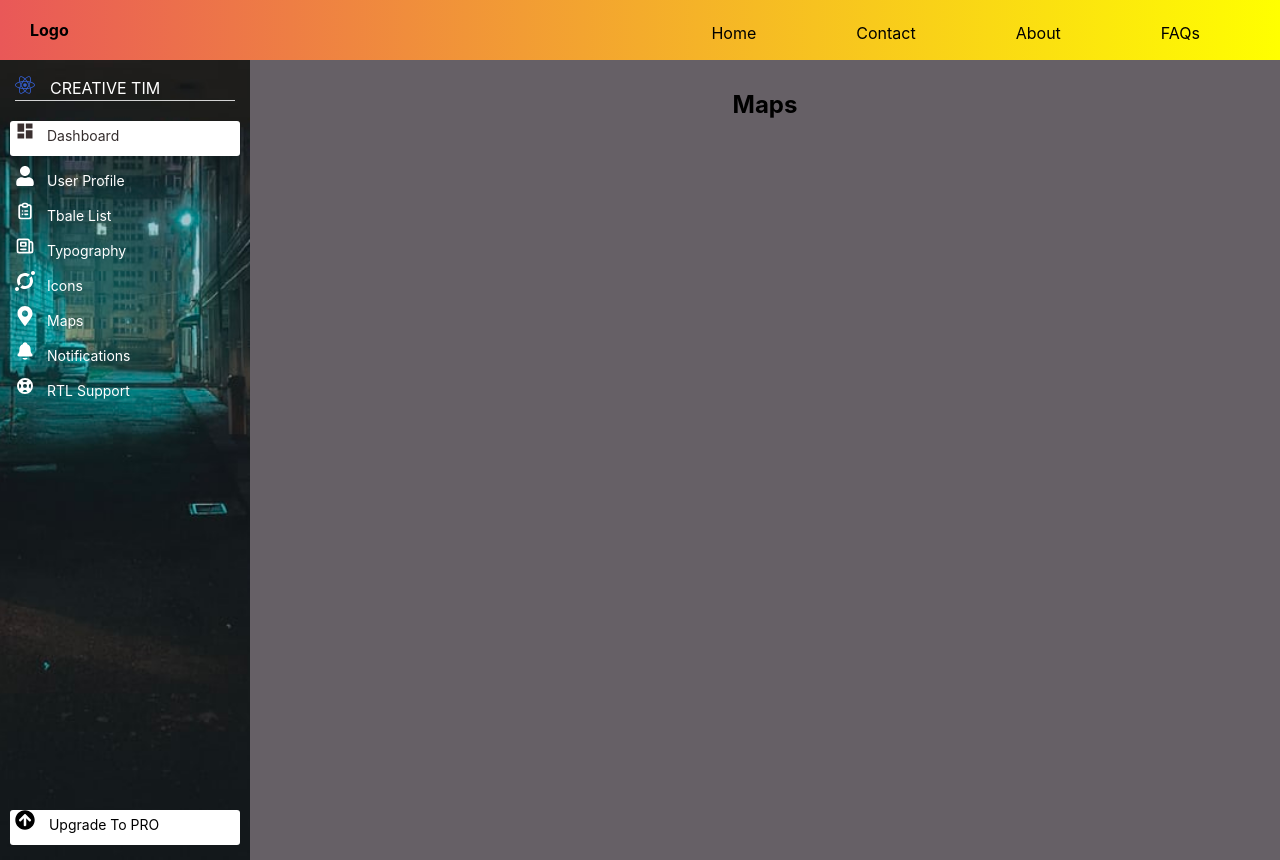
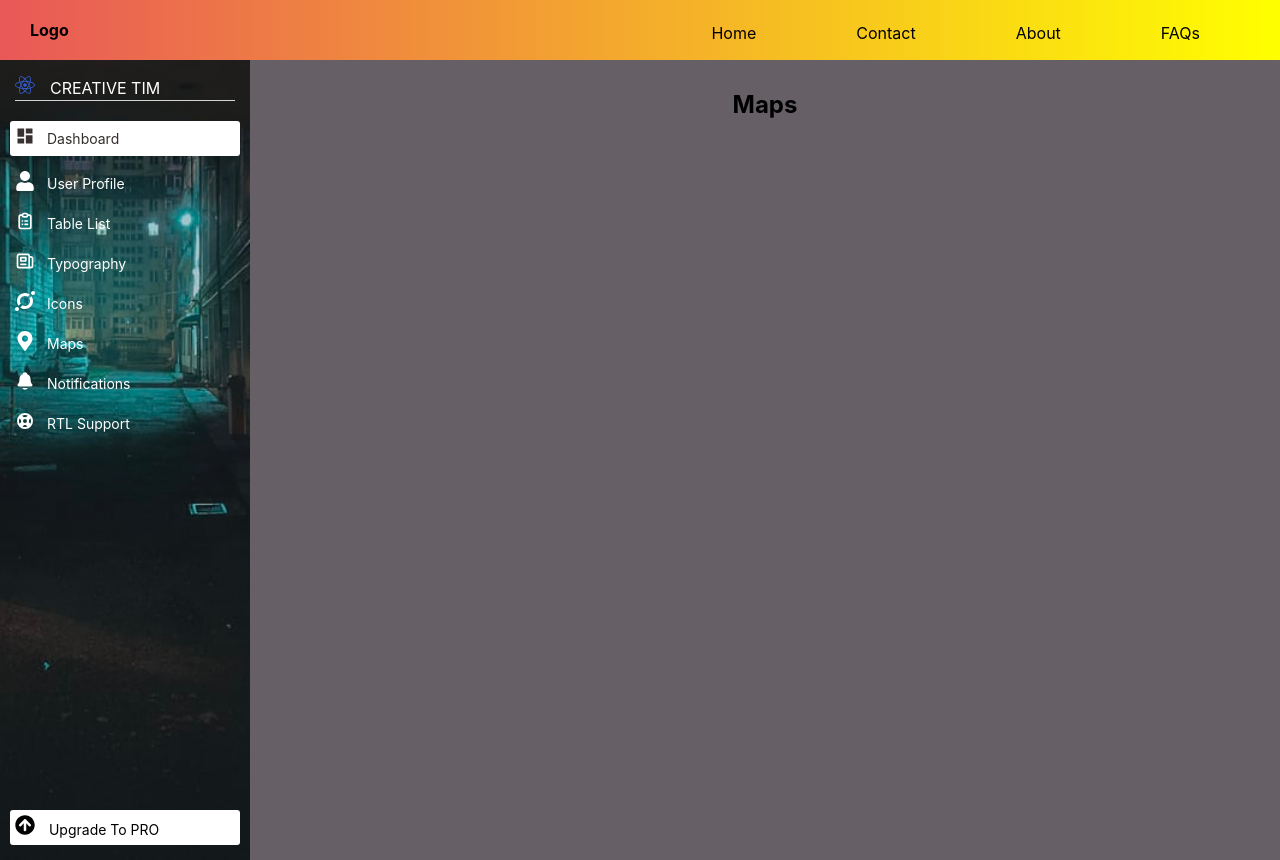
Before and after one commit to Zaibi727/Collection-of-Designs, a React (Create React App) app: page /maps in a window 1280 px wide. Built offline with nearby package versions, Linux system fonts and the light colour scheme.

Commit message:
littel correction

```diff
--- a/src/components/sideBar/SideNav.jsx
+++ b/src/components/sideBar/SideNav.jsx
@@ -54,7 +54,7 @@ export default function SideNav(props) {
 
 
                         <li onClick={() => {window.location.href="/table"}}><span><HiOutlineClipboardList /></span>
-                            <Link to="/table" className={styles.link}>Tbale List</Link>
+                            <Link to="/table" className={styles.link}>Table List</Link>
                         </li>
 
 
--- a/src/components/sideBar/sideBar.module.css
+++ b/src/components/sideBar/sideBar.module.css
@@ -46,13 +46,16 @@
     list-style: none;
 }
 .SideNavUl li{
-    margin-bottom: 10px;
+    margin-bottom: 15px;
     cursor: pointer;
+    font-size: 15px;
+    display: flex;
+    align-items: center;
 
 }
 .SideNavUl li span{
     margin-right: 12px;
-    font-size: 20px;
+    font-size: 20px !important;
 }
 .link{
     text-decoration: none !important;
@@ -74,6 +77,8 @@
     color: rgb(75, 66, 66);
     padding-left: 5px;
     cursor: pointer;
+    display: flex;
+    align-items: center;
 }
 .upgrade{
     margin-top: 0px;
@@ -83,7 +88,6 @@
 .lastSpan{
   margin-right: 10px;
   font-size: 20px;
-  margin-top: 5px;
 }
 .dashboard{
     background-color: white;
@@ -93,14 +97,13 @@
     border-radius: 3px;
     color: rgb(58, 48, 48);
     padding-left: 5px;
+    display: flex;
+    align-items: center;
 }
 .linkk{
     color: rgb(53, 46, 46);
     font-size: 14px;
     text-decoration: none !important;
-}
-.dash{
-    margin-top: 5px;
 }
 
 
```
